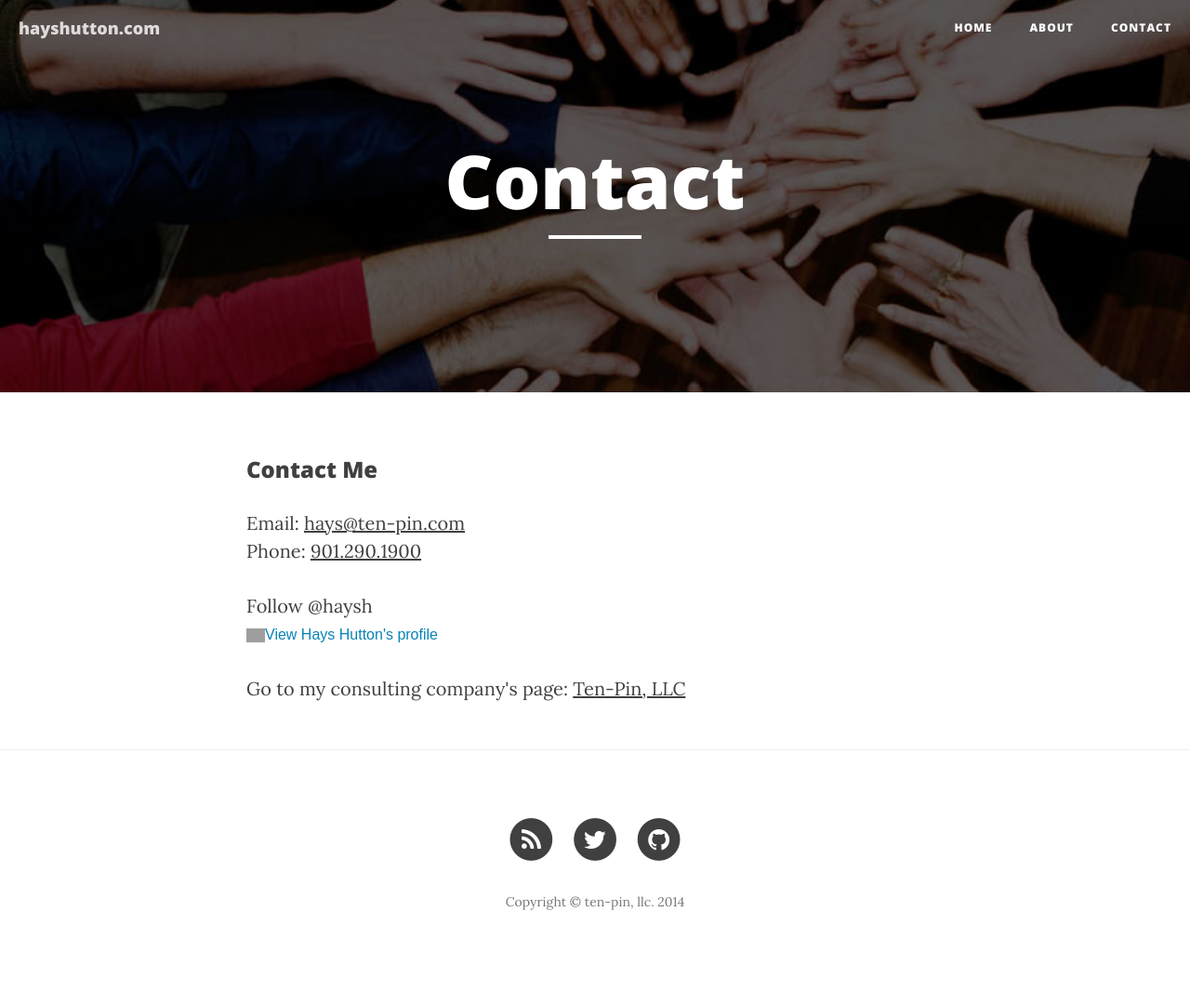
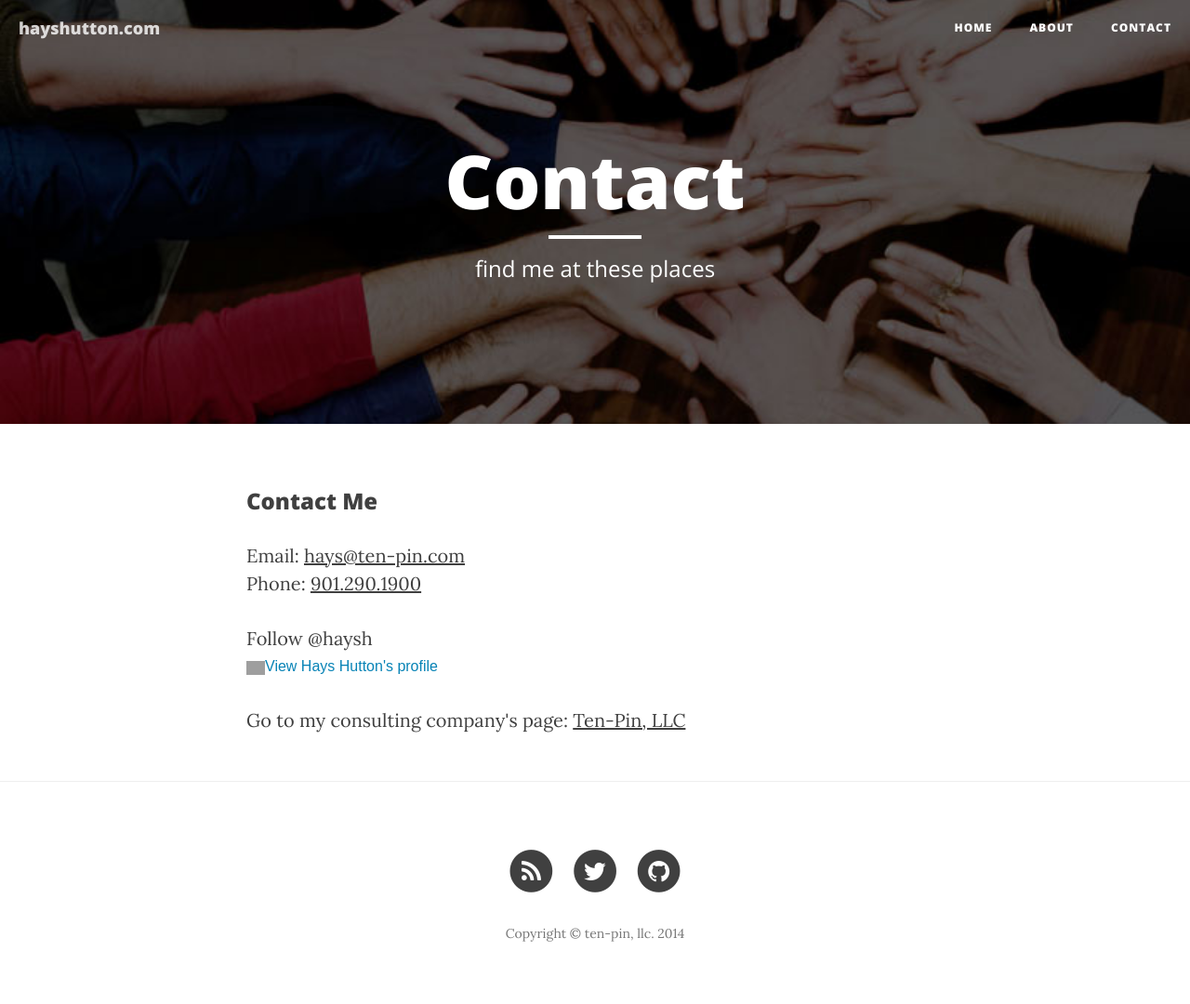
Before and after one commit to hays-hutton/hays-hutton.github.io, a Jekyll site: the page built from contact.html, in a window 1280 px wide. Shown: the whole page at 93% size. Built offline with Jekyll 4.4.1, drawn with Linux system fonts in a browser that asks for light colours; nearby versions of some CDN libraries; comment, search, counter and statistics services are not loaded; before the commit the page ends 1046 px from its top, so only the background shows below that; grey boxes are pictures that could not be loaded.

Commit message:
add contact description

```diff
--- a/contact.html
+++ b/contact.html
@@ -1,7 +1,7 @@
 ---
 layout: page
 title: "Contact"
-description: ""
+description: "find me at these places"
 header-img: "img/contact-bg.jpg"
 ---
 
```
